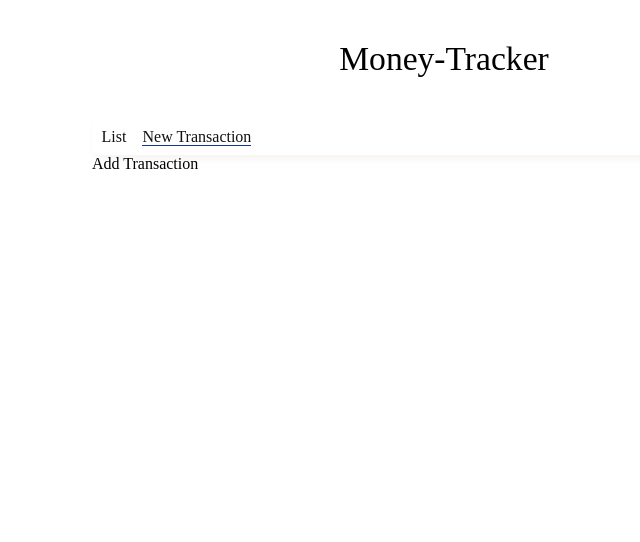
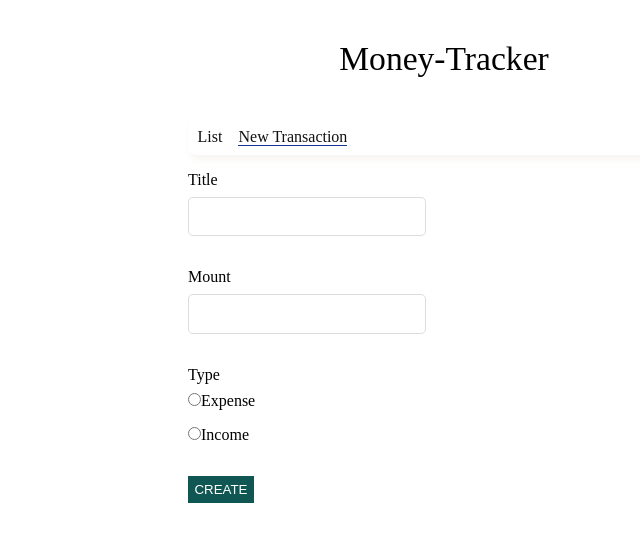
Before and after one commit to wahyualfarisi/v-apps-ideas, a Vue app: page /money-tracker/add-transaction in a window 1280 px wide. Shown: the top 542 px of the page, without its empty margins (196-836 px from the left). Built offline with nearby package versions, Linux system fonts and the light colour scheme.

Commit message:
new: create transaction form

```diff
--- a/src/modules/MoneyTrackerApp/App.vue
+++ b/src/modules/MoneyTrackerApp/App.vue
@@ -28,7 +28,7 @@ export default {
 
 <style scoped>
   #money-tracker {
-    width: 55%;
+    width: 40%;
     margin: auto;
   }
 </style>
--- /dev/null
+++ b/src/modules/MoneyTrackerApp/components/atoms/BaseButton/BaseButton.vue
@@ -0,0 +1,17 @@
+<template>
+    <button class="btn">
+        <slot />
+    </button>
+</template>
+
+
+<style scoped>
+    .btn {
+        padding: .4rem;
+        background-color: var(--color-green);
+        color: #fff;
+        border: none;
+        outline: none;
+        cursor: pointer;
+    }
+</style>
--- /dev/null
+++ b/src/modules/MoneyTrackerApp/components/atoms/BaseButton/index.js
@@ -0,0 +1 @@
+export { default } from './BaseButton.vue';
--- /dev/null
+++ b/src/modules/MoneyTrackerApp/components/molecules/FormGroup/FormGroup.vue
@@ -0,0 +1,31 @@
+<template>
+    <div class="form-group">
+        <label :for="field">{{ labelName }}</label>
+        <slot />
+    </div>
+</template>
+
+<script>
+export default {
+    props: {
+        field: {
+            required: true,
+            type: String
+        },
+        labelName: {
+            required: true,
+            type: String
+        }
+    }
+}
+</script>
+
+<style scoped>
+    .form-group:not(:last-child){
+        margin-bottom: 2rem;
+    }
+    label {
+        display: block;
+        margin-bottom: .5rem;
+    }
+</style>
--- /dev/null
+++ b/src/modules/MoneyTrackerApp/components/molecules/FormGroup/index.js
@@ -0,0 +1 @@
+export { default } from './FormGroup.vue';
--- a/src/modules/MoneyTrackerApp/components/molecules/TransactionItem/TransactionItem.vue
+++ b/src/modules/MoneyTrackerApp/components/molecules/TransactionItem/TransactionItem.vue
@@ -48,7 +48,7 @@ export default {
     padding: .5rem;
   }
   li:not(:last-child){
-      margin-bottom: .5rem;
+      margin-bottom: 2rem;
   }
   header {
       display: flex;
--- /dev/null
+++ b/src/modules/MoneyTrackerApp/components/organisms/AddTransaction/AddTransaction.vue
@@ -0,0 +1,18 @@
+<template>
+    <form-transaction
+        @save-data="onSaveTransaction"
+    />
+</template>
+<script>
+import FormTransaction from './FormTransaction';
+export default {
+    components: {
+        FormTransaction
+    },
+    methods: {
+        onSaveTransaction(data){
+            console.log('form on save transaction: ', data);
+        }
+    }
+}
+</script>
--- /dev/null
+++ b/src/modules/MoneyTrackerApp/components/organisms/AddTransaction/FormTransaction/FormTransaction.vue
@@ -0,0 +1,136 @@
+<template>
+   <form class="form" @submit.prevent="submitHandler">
+        <form-group
+            :field="title.label"
+            :labelName="title.label">
+            <input
+                type="text"
+                v-model.trim="title.val"
+            />
+        </form-group>
+
+        <form-group
+            :field="mount.label"
+            :labelName="mount.label">
+            <input
+                type="number"
+                v-model.trim="mount.val"
+            />
+        </form-group>
+
+        <form-group
+            :field="type.label"
+            :labelName="type.label"
+        >
+            <div class="form-checkbox">
+                <input
+                    type="radio"
+                    id="exp"
+                    v-model="type.val"
+                    value="exp"
+                />
+                <label for="exp">Expense</label>
+            </div>
+
+            <div class="form-checkbox">
+                <input
+                    type="radio"
+                    id="inc"
+                    v-model="type.val"
+                    value="inc"
+                />
+                <label for="inc">Income</label>
+            </div>
+        </form-group>
+
+        <p v-if="formInValid" class="error-message">Please check your input</p>
+
+        <base-button>CREATE</base-button>
+   </form>
+</template>
+
+<script>
+import FormGroup from './../../../molecules/FormGroup';
+import BaseButton from './../../../atoms/BaseButton';
+export default {
+    emits: ['save-data'],
+    components: {
+        FormGroup,
+        BaseButton
+    },
+
+    data(){
+        return {
+            title: {
+                label: 'Title',
+                val: ''
+            },
+            mount: {
+                label: 'Mount',
+                val: ''
+            },
+            type: {
+                label: 'Type',
+                val: ''
+            },
+            formInValid: false
+        }
+    },
+
+    methods: {
+        submitHandler(){
+            if( this.title.val === "" || this.mount.val === "" || this.type.val === "") {
+                this.formInValid = true;
+                return;
+            }
+
+            this.formInValid = false;
+
+            const payload = {
+                title: this.title.val,
+                mount: this.mount.val,
+                type: this.type.val
+            }
+
+            this.$emit('save-data', payload);
+
+            this.clearFormValue();
+
+            this.$router.replace({
+                name: 'MoneyTrackerTransactionList'
+            })
+        },
+
+        clearFormValue(){
+            this.title.val = '';
+            this.mount.val = '';
+            this.type.val = '';
+            this.formInValid = false;
+        }
+
+    }
+}
+</script>
+
+<style scoped>
+    form {
+        margin-top: 1rem;
+    }
+    input {
+        /* width: 100%; */
+        border: 1px solid #ddd;
+        outline: none;
+        padding: .6rem .9rem;
+        font-size: 1rem;
+        border-radius: .3rem;
+    }
+
+    .form-checkbox:not(:last-child) {
+        margin-bottom: 1rem;
+    }
+
+    .error-message {
+        margin: 1rem 0;
+        color: var(--color-red);
+    }
+</style>
--- /dev/null
+++ b/src/modules/MoneyTrackerApp/components/organisms/AddTransaction/FormTransaction/index.js
@@ -0,0 +1 @@
+export { default } from './FormTransaction.vue';
--- /dev/null
+++ b/src/modules/MoneyTrackerApp/components/organisms/AddTransaction/index.js
@@ -0,0 +1 @@
+export { default } from './AddTransaction.vue';
--- a/src/modules/MoneyTrackerApp/components/pages/AddTransactionPage.vue
+++ b/src/modules/MoneyTrackerApp/components/pages/AddTransactionPage.vue
@@ -1,3 +1,11 @@
 <template>
-    Add Transaction
+    <add-transaction />
 </template>
+<script>
+import AddTransaction from './../organisms/AddTransaction';
+export default {
+    components: {
+        AddTransaction
+    }
+}
+</script>
```
